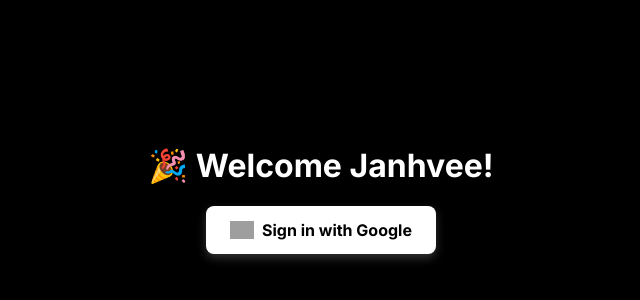
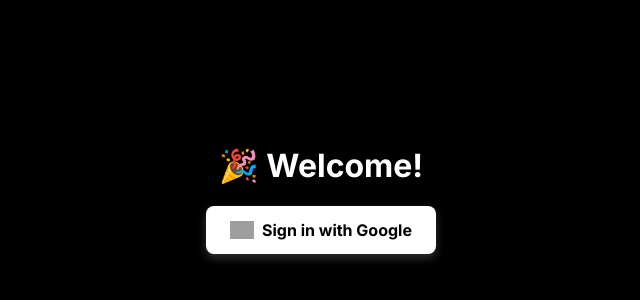
Before and after one commit to Stryder-26/HBDAY, a plain HTML site: page index.html in a window 1280 px wide. Shown: the part 202-502 px from the top of the page, without its empty margins (319-959 px from the left). Drawn offline with nearby package versions, Linux system fonts and the light colour scheme; no server answers; grey boxes are pictures that could not be loaded.

Commit message:
Update title and welcome message in index.html

```diff
--- a/index.html
+++ b/index.html
@@ -3,7 +3,7 @@
 <head>
     <meta charset="UTF-8">
     <meta name="viewport" content="width=device-width, initial-scale=1.0">
-    <title>Happy Birthday Janhvee 🎂</title>
+    <title>Happy Birthday Janhveem</title>
     <script src="https://cdn.tailwindcss.com"></script>
 
     <!-- Favicon -->
@@ -141,7 +141,7 @@
 
     <!-- 🔐 LOGIN PAGE -->
     <div id="authPage" class="page">
-        <h1 class="text-white font-bold mb-6">🎉 Welcome Janhvee!</h1>
+        <h1 class="text-white font-bold mb-6">🎉 Welcome!</h1>
         <button id="googleLoginBtn">
             <img src="https://www.svgrepo.com/show/475656/google-color.svg" width="24" height="24" alt="Google">
             Sign in with Google
```
